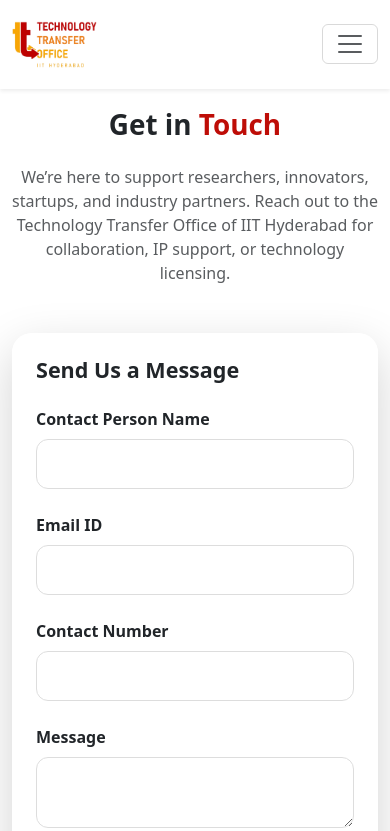
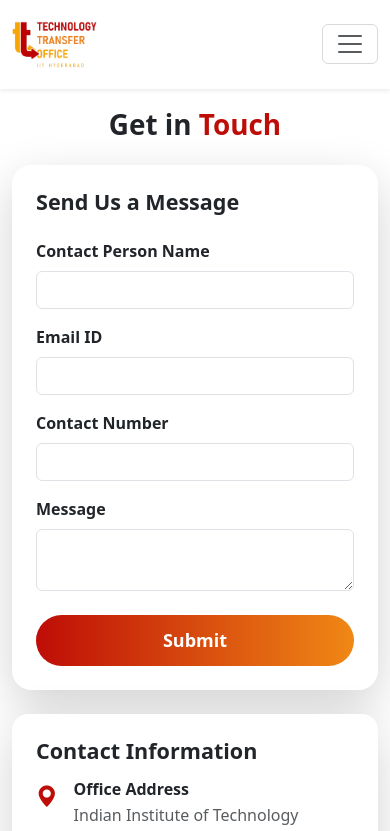
Before and after one commit to sachinsingh24/ttosite, a React (Vite) app: page /contact in a window 390 px wide. Shown: the top 831 px of the page. Built offline with nearby package versions, Linux system fonts and the light colour scheme.

Commit message:
integrated contact form with email js

```diff
--- a/package.json
+++ b/package.json
@@ -10,6 +10,7 @@
     "preview": "vite preview"
   },
   "dependencies": {
+    "@emailjs/browser": "^4.4.1",
     "bootstrap": "^5.3.8",
     "react": "^19.2.0",
     "react-dom": "^19.2.0",
--- a/src/pages/Contact.jsx
+++ b/src/pages/Contact.jsx
@@ -1,68 +1,136 @@
-import React from "react";
+import React, { useRef, useState } from "react";
+import emailjs from "@emailjs/browser";
 
 export default function Contact() {
+  const formRef = useRef();
+
+  const [status, setStatus] = useState("idle"); // idle | sending | success | error
+  const [errors, setErrors] = useState({});
+
+  /* ---------------- VALIDATION ---------------- */
+  const validate = (data) => {
+    const errs = {};
+
+    if (!data.from_name.trim()) errs.from_name = "Name is required";
+    if (!data.from_email.trim()) {
+      errs.from_email = "Email is required";
+    } else if (!/^\S+@\S+\.\S+$/.test(data.from_email)) {
+      errs.from_email = "Invalid email address";
+    }
+
+    if (!data.contact_number.trim()) {
+      errs.contact_number = "Contact number is required";
+    } else if (!/^\d{10}$/.test(data.contact_number)) {
+      errs.contact_number = "Enter a valid 10-digit number";
+    }
+
+    if (!data.message.trim()) errs.message = "Message is required";
+
+    return errs;
+  };
+
+  /* ---------------- SUBMIT ---------------- */
+  const handleSubmit = (e) => {
+    e.preventDefault();
+
+    const formData = {
+      time: formRef.current.time.value,
+      from_name: formRef.current.from_name.value,
+      from_email: formRef.current.from_email.value,
+      contact_number: formRef.current.contact_number.value,
+      message: formRef.current.message.value,
+    };
+
+    const validationErrors = validate(formData);
+    setErrors(validationErrors);
+
+    if (Object.keys(validationErrors).length > 0) return;
+
+    setStatus("sending");
+
+    emailjs.sendForm(import.meta.env.VITE_EMAILJS_SERVICE_ID, import.meta.env.VITE_EMAILJS_TEMPLATE_ID, formRef.current, import.meta.env.VITE_EMAILJS_PUBLIC_KEY).then(
+      () => {
+        setStatus("success");
+        formRef.current.reset();
+      },
+      () => {
+        setStatus("error");
+      }
+    );
+  };
+
   return (
-    <>
     <section className="container py-5" style={{ marginTop: "60px" }}>
       <h2 className="fw-bold mb-4 text-center display-6">
         Get in <span style={{ color: "#be0d07" }}>Touch</span>
       </h2>
 
-        <p className="text-center text-muted mb-5" style={{ maxWidth: "700px", margin: "0 auto" }}>
-          We’re here to support researchers, innovators, startups, and industry partners. Reach out to the Technology Transfer Office of IIT Hyderabad for collaboration, IP support, or technology licensing.
-        </p>
-
-        <div className="row g-4 justify-content-center align-items-stretch">
-          {/* Contact Form */}
-          <div className="col-lg-5 col-md-6 d-flex">
+      <div className="row g-4 justify-content-center">
+        <div className="col-lg-5 col-md-6">
           <div
-              className="p-4 shadow-lg flex-grow-1"
+            className="p-4 shadow-lg"
             style={{
-                background: "rgba(255,255,255,0.8)",
-                backdropFilter: "blur(10px)",
+              background: "rgba(255,255,255,0.9)",
               borderRadius: "20px",
-                display: "flex",
-                flexDirection: "column",
             }}
           >
+            {/* ---------------- SUCCESS / ERROR SCREENS ---------------- */}
+            {status === "success" && (
+              <div className="text-center">
+                <h3 className="fw-bold text-success">🎉 Thank You!</h3>
+                <p className="mt-3">Your message has been sent successfully. Our team will get back to you shortly.</p>
+              </div>
+            )}
+
+            {status === "error" && (
+              <div className="text-center">
+                <h3 className="fw-bold text-danger">❌ Oops!</h3>
+                <p className="mt-3">Something went wrong while sending your message. Please try again later.</p>
+              </div>
+            )}
+
+            {/* ---------------- FORM (ONLY IF NOT SUCCESS) ---------------- */}
+            {status !== "success" && status !== "error" && (
+              <>
                 <h4 className="fw-bold mb-4">Send Us a Message</h4>
 
-              <form
-                onSubmit={(e) => {
-                  e.preventDefault();
-                  alert("Submitted!");
-                }}
-                style={{ flexGrow: 1 }}
-              >
+                <form ref={formRef} onSubmit={handleSubmit}>
+                  <input type="hidden" name="time" value={new Date().toLocaleString()} />
+
                   {/* Name */}
-                <div className="mb-4">
+                  <div className="mb-3">
                     <label className="form-label fw-semibold">Contact Person Name</label>
-                  <input type="text" className="form-control modern-input" required />
+                    <input type="text" name="from_name" className="form-control modern-input" />
+                    {errors.from_name && <small className="text-danger">{errors.from_name}</small>}
                   </div>
 
                   {/* Email */}
-                <div className="mb-4">
+                  <div className="mb-3">
                     <label className="form-label fw-semibold">Email ID</label>
-                  <input type="email" className="form-control modern-input" required />
+                    <input type="email" name="from_email" className="form-control modern-input" />
+                    {errors.from_email && <small className="text-danger">{errors.from_email}</small>}
                   </div>
 
-                {/* Number */}
-                <div className="mb-4">
+                  {/* Contact Number */}
+                  <div className="mb-3">
                     <label className="form-label fw-semibold">Contact Number</label>
-                  <input type="tel" className="form-control modern-input" required />
+                    <input type="tel" name="contact_number" className="form-control modern-input" />
+                    {errors.contact_number && <small className="text-danger">{errors.contact_number}</small>}
                   </div>
 
                   {/* Message */}
                   <div className="mb-4">
                     <label className="form-label fw-semibold">Message</label>
-                  <textarea className="form-control modern-input" rows="2" required></textarea>
+                    <textarea name="message" rows="2" className="form-control modern-input"></textarea>
+                    {errors.message && <small className="text-danger">{errors.message}</small>}
                   </div>
 
-                {/* Button */}
-                <button type="submit" className="w-100 fw-bold modern-btn mt-auto">
-                  Submit
+                  <button type="submit" className="w-100 fw-bold modern-btn" disabled={status === "sending"}>
+                    {status === "sending" ? "Sending..." : "Submit"}
                   </button>
                 </form>
+              </>
+            )}
           </div>
         </div>
 
@@ -142,13 +210,9 @@ export default function Contact() {
             </div>
           </div>
         </div>
-        </div>
-
-        {/* MAP SECTION */}
-        <div className="row justify-content-center mt-5">
-          <div className="col-lg-10">
+        <div className="col-lg-10 col-md-6">
           <div className="shadow-lg rounded-4 overflow-hidden">
-              <h4 className="fw-bold p-3 m-0 bg-light border-bottom">Our Location</h4>
+            <h4 className="fw-bold p-3 m-0 border-bottom">Our Location</h4>
             <div className="ratio ratio-16x9">
               <iframe title="Google Map" src="https://www.google.com/maps/embed?pb=!1m18!1m12!1m3!1d3806.397374933727!2d78.12168137400574!3d17.595160198373078!2m3!1f0!2f0!3f0!3m2!1i1024!2i768!4f13.1!3m3!1m2!1s0x3bcbefccb5ad6d07%3A0x55e75401234abcd!2sIIT%20Hyderabad!5e0!3m2!1sen!2sin!4v1700000000000!5m2!1sen!2sin" loading="lazy" allowFullScreen style={{ border: 0 }}></iframe>
             </div>
@@ -156,42 +220,5 @@ export default function Contact() {
         </div>
       </div>
     </section>
-
-      {/* Modern CSS */}
-      <style>{`
-        .modern-input {
-          height: 50px;
-          border-radius: 12px !important;
-          border: 1px solid #ddd;
-          padding: 12px;
-          font-size: 15px;
-          transition: all 0.2s ease-in-out;
-        }
-
-        textarea.modern-input {
-          height: auto;
-        }
-
-        .modern-input:focus {
-          border-color: #be0d07 !important;
-          box-shadow: 0 0 0 4px rgba(179, 0, 0, 0.15) !important;
-        }
-
-        .modern-btn {
-          background: linear-gradient(90deg, #be0d07, #f08815);
-          padding: 14px;
-          border: none;
-          border-radius: 30px;
-          color: #fff;
-          font-size: 18px;
-          transition: 0.3s ease;
-        }
-
-        .modern-btn:hover {
-          opacity: 0.9;
-          transform: translateY(-2px);
-        }
-      `}</style>
-    </>
   );
 }
```
Also changed, not shown: 2 other files (tests, documents, lock files or other folders). Lines whose indentation alone changed are shown as unchanged.
